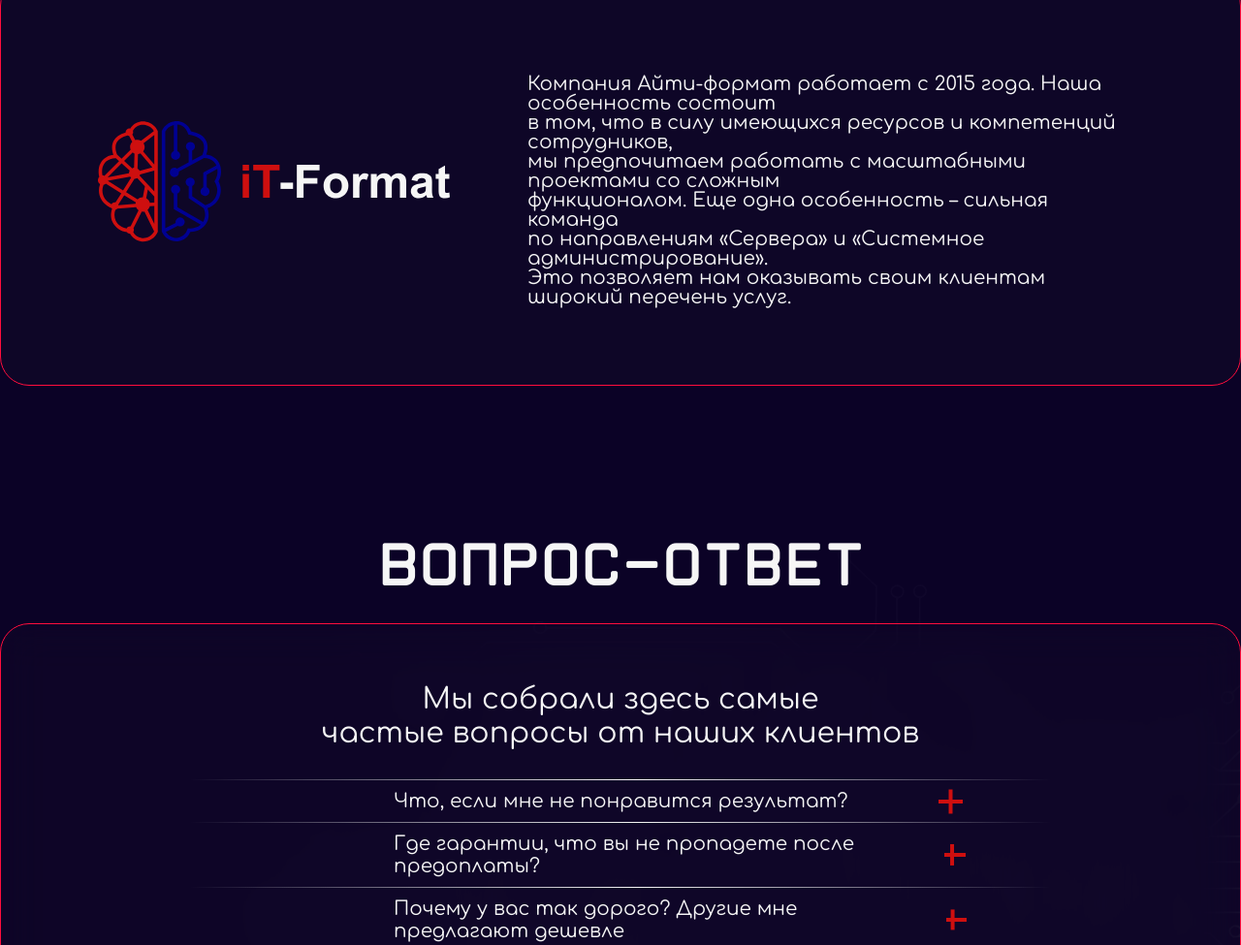
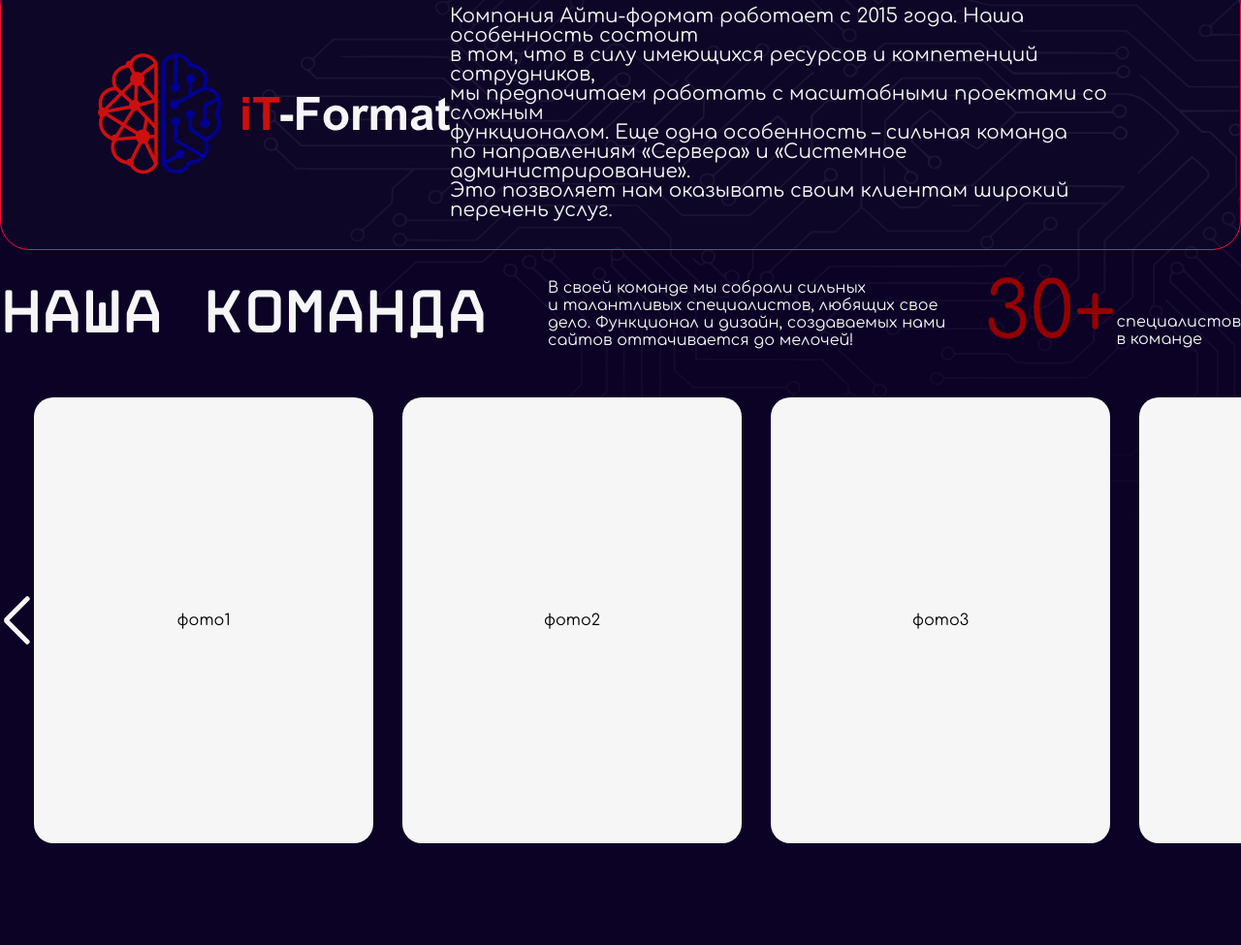
Before and after one commit to tkseniyya/itformat_footer, a website: page footer.html in a window 1280 px wide. Shown: the part 269-1244 px from the top of the page at 97% size. Drawn offline with Linux system fonts and the light colour scheme.

Commit message:
блок about us с каруселью

```diff
--- a/footer.html
+++ b/footer.html
@@ -4,6 +4,7 @@
     <meta charset="UTF-8">
     <title>Title</title>
     <link rel="stylesheet" href="footer_styles.css">
+    <script src = "index.js"></script>
 </head>
 <body>
     <div class="background__aboutus">
@@ -11,14 +12,55 @@
             <h2 class="title">О компании</h2>
             <div class="company__description border__red">
                 <img src="img/logo.svg" alt="Логотип IT-Format" class="logo">
-                <p class="description__text pre-line">
-                    Компания Айти-формат работает с 2015 года. Наша особенность состоит
-                    в том, что в силу имеющихся ресурсов и компетенций сотрудников,
-                    мы предпочитаем работать с масштабными проектами со сложным
-                    функционалом. Еще одна особенность – сильная команда
-                    по направлениям «Сервера» и «Системное администрирование».
+                <p class="description__text">
+                    Компания Айти-формат работает с 2015 года. Наша особенность состоит<br>
+                    в том, что в силу имеющихся ресурсов и компетенций сотрудников,<br>
+                    мы предпочитаем работать с масштабными проектами со сложным<br>
+                    функционалом. Еще одна особенность – сильная команда<br>
+                    по направлениям «Сервера» и «Системное администрирование».<br>
                     Это позволяет нам оказывать своим клиентам широкий перечень услуг.
                 </p>
+            </div>
+            <div class="command__description">
+                <h2 class="title">Наша команда</h2>
+                <div class="command__text">
+                    <p class="our__command pre-line">В своей команде мы собрали сильных
+                        и талантливых специалистов, любящих свое
+                        дело. Функционал и дизайн, создаваемых нами
+                        сайтов оттачивается до мелочей!</p>
+                    <div class="specialists">
+                        <p class="spec__num">30+</p>
+                        <p class="spec__text pre-line">специалистов
+                            в команде</p>
+                    </div>
+                </div>
+            </div>
+            <div class="command__photos">
+                <div class="arrows left" id="prevBtn">
+                    <span class="arrow left__line1"></span>
+                    <span class="arrow left__line2"></span>
+                </div>
+                <div class="carousel carousel__wrapper">
+                    <div class="photo__container">
+                        фото1
+                    </div>
+                    <div class="photo__container">
+                        фото2
+                    </div>
+                    <div class="photo__container">
+                        фото3
+                    </div>
+                    <div class="photo__container">
+                        фото4
+                    </div>
+                    <div class="photo__container">
+                        фото5
+                    </div>
+                </div>
+                <div class="arrows right" id="nextBtn">
+                    <span class="arrow right__line1"></span>
+                    <span class="arrow right__line2"></span>
+                </div>
             </div>
         </section>
     </div>
--- a/footer_styles.css
+++ b/footer_styles.css
@@ -13,11 +13,6 @@
     font-style: normal;
     font-display: swap;
 }
-
-.pre-line {
-    white-space: pre-line;
-}
-
 
 body {
     margin: 0;
@@ -59,10 +54,10 @@ body {
 }
 
 .background__aboutus {
+    background-image: url("img/background-footer.svg");
+    background-repeat: no-repeat;
     background-color: rgba(11, 2, 38, 1);
     padding: 160px 0;
-    margin: 0;
-    overflow: hidden;
 }
 
 .about__us {
@@ -71,17 +66,116 @@ body {
 }
 
 .company__description {
-    padding: 60px 100px;
     display: flex;
     justify-content: space-between;
-    gap: 80px;
     align-items: center;
+    padding: 30px 100px;
 }
 
 .description__text {
     font-size: 20px;
     line-height: 20px;
     color: var(--color-text);
+    margin: 0;
+}
+
+.command__description {
+    display: flex;
+    justify-content: space-between;
+    align-items: center;
+    margin: 30px 0 50px 0;
+}
+
+.command__description .title{
+    margin: 0;
+}
+
+.command__text {
+    display: flex;
+    align-items: center;
+    gap: 40px;
+}
+
+.our__command {
+    color: var(--color-text);
+    margin: 0;
+}
+
+.specialists {
+    color: var(--color-text);
+    margin: 0;
+    display: flex;
+    align-items: end;
+}
+
+.spec__num {
+    color: #960000;
+    margin: 0;
+    font-weight: 500;
+    font-size: 80px;
+    line-height: 70px;
+}
+
+.spec__text {
+    margin: 0;
+}
+
+.command__photos {
+    display: flex;
+    align-items: center;
+    justify-content: space-between;
+    max-width: var(--max-width);
+    margin: 0 auto;
+    overflow: hidden;
+}
+
+.carousel {
+    display: flex;
+    gap: 30px;
+    transition: transform 0.5s ease-in-out;
+    max-width: 1490px;
+}
+
+.arrows {
+    display: flex;
+    flex-direction: column;
+    gap:18px;
+    cursor: pointer;
+}
+
+.arrow {
+    background-color: var(--color-text);
+    width: 35px;
+    height: 5px;
+    border-radius: 2px;
+}
+
+.left__line1 {
+    transform: rotate(-45deg);
+}
+.left__line2 {
+    transform: rotate(45deg);
+}
+.right__line1 {
+    transform: rotate(45deg);
+}
+.right__line2 {
+    transform: rotate(-45deg);
+}
+
+.photo__container {
+    display: flex;
+    height: 460px;
+    width: 350px;
+    flex-shrink: 0;
+    border-radius: 20px;
+    background-color: var(--color-light-gray);
+    align-items: center;
+    justify-content: center;
+}
+
+.not__active {
+    display: none;
 }
 
 
--- /dev/null
+++ b/index.js
@@ -0,0 +1,52 @@
+document.addEventListener("DOMContentLoaded", function() {
+    const carousel = document.querySelector(".carousel");
+    const prevBtn = document.getElementById("prevBtn");
+    const nextBtn = document.getElementById("nextBtn");
+    const photos = document.querySelectorAll(".photo__container");
+
+    let currentIndex = 0;
+    const visibleItems = 4;
+    const totalItems = photos.length;
+
+    const cloneFirstItems = () => {
+        const itemsToClone = Array.from(photos).slice(0, visibleItems);
+        itemsToClone.forEach(item => {
+            const clone = item.cloneNode(true);
+            carousel.appendChild(clone);
+        });
+    };
+
+    cloneFirstItems();
+    const allItems = document.querySelectorAll(".photo__container");
+
+    function updateVisibility() {
+        allItems.forEach((item, index) => {
+            const start = currentIndex;
+            const end = currentIndex + visibleItems;
+
+            if (index >= start && index < end) {
+                item.classList.remove("not__active");
+            } else {
+                item.classList.add("not__active");
+            }
+        });
+
+        if (currentIndex >= totalItems) {
+            currentIndex = 0;
+            carousel.style.transition = 'none';
+            updateVisibility();
+        }
+    }
+
+    nextBtn.addEventListener("click", function() {
+        currentIndex++;
+        updateVisibility();
+    });
+
+    prevBtn.addEventListener("click", function() {
+        currentIndex = (currentIndex - 1 + totalItems) % totalItems;
+        updateVisibility();
+    });
+
+    updateVisibility();
+})
```
